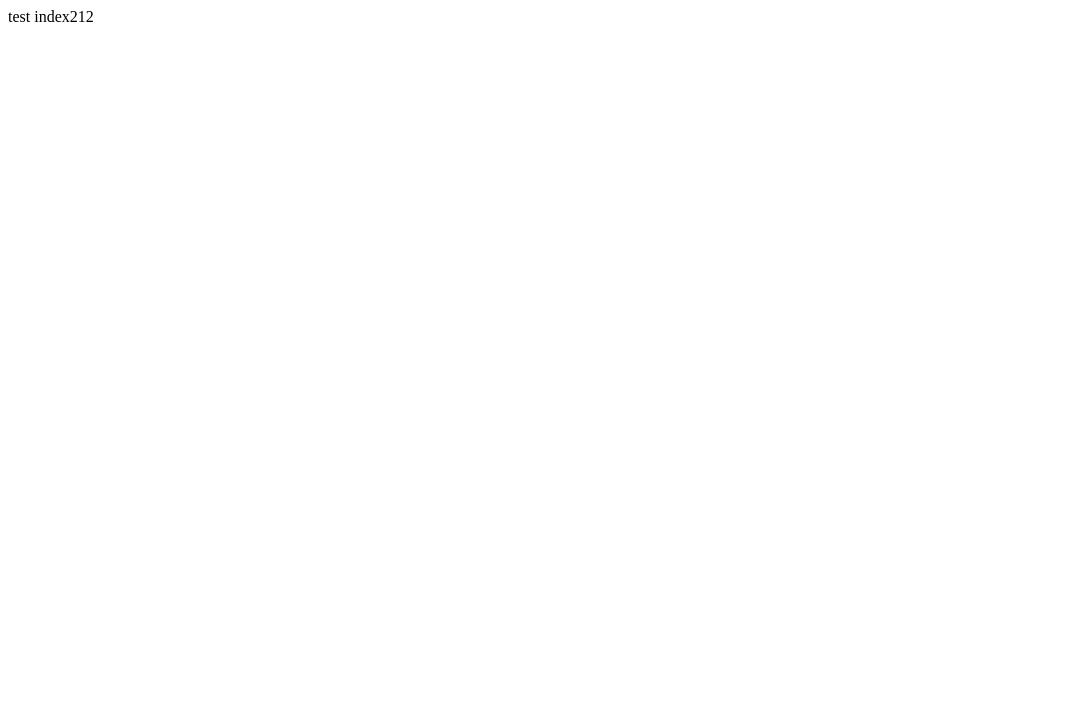
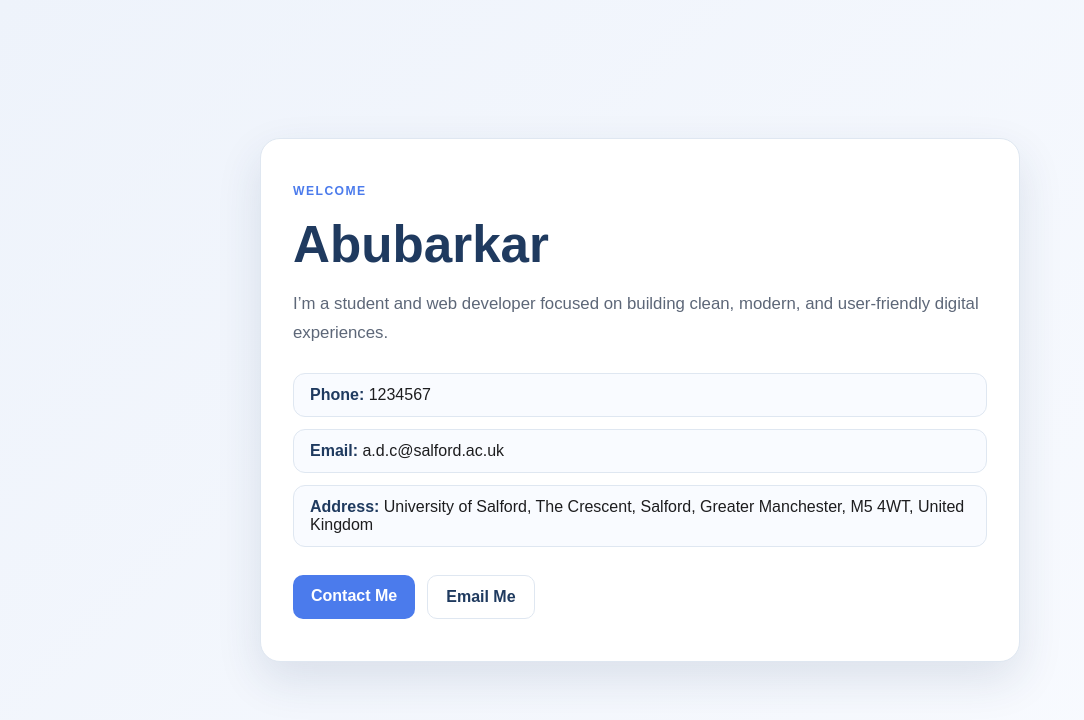
Before and after one commit to Nainna04/wad_1st, a plain HTML site: page index.html in a window 1280 px wide. Shown: the whole page, without its empty margins (0-1084 px from the left). Drawn offline with Linux system fonts and the light colour scheme.

Commit message:
update index and contact

```diff
--- a/index.html
+++ b/index.html
@@ -1 +1,128 @@
-test index212
+<!DOCTYPE html>
+<html lang="en">
+  <head>
+    <meta charset="UTF-8" />
+    <meta name="viewport" content="width=device-width, initial-scale=1.0" />
+    <title>Abubarkar | Home</title>
+    <style>
+      :root {
+        --bg: #f4f7fb;
+        --card: #ffffff;
+        --primary: #1f3a5f;
+        --secondary: #4b7bec;
+        --text: #1d1d1f;
+        --muted: #5d6778;
+        --border: #dfe7f1;
+      }
+
+      * { box-sizing: border-box; }
+
+      body {
+        margin: 0;
+        font-family: Arial, Helvetica, sans-serif;
+        background: linear-gradient(135deg, #eef3fb, #f9fbff);
+        color: var(--text);
+        min-height: 100vh;
+        display: grid;
+        place-items: center;
+      }
+
+      .card {
+        width: min(90vw, 760px);
+        background: var(--card);
+        border: 1px solid var(--border);
+        border-radius: 20px;
+        box-shadow: 0 18px 45px rgba(31, 58, 95, 0.12);
+        padding: 42px 32px;
+      }
+
+      .tag {
+        display: inline-block;
+        font-size: 0.76rem;
+        letter-spacing: 0.12em;
+        text-transform: uppercase;
+        color: var(--secondary);
+        font-weight: 700;
+      }
+
+      h1 {
+        margin: 16px 0 10px;
+        font-size: clamp(2.2rem, 4vw, 3.4rem);
+        color: var(--primary);
+      }
+
+      p {
+        color: var(--muted);
+        font-size: 1.05rem;
+        line-height: 1.7;
+      }
+
+      .details {
+        margin-top: 26px;
+        display: grid;
+        gap: 12px;
+      }
+
+      .row {
+        padding: 12px 16px;
+        border: 1px solid var(--border);
+        border-radius: 12px;
+        background: #f9fbff;
+      }
+
+      .row strong {
+        color: var(--primary);
+      }
+
+      .actions {
+        margin-top: 28px;
+        display: flex;
+        flex-wrap: wrap;
+        gap: 12px;
+      }
+
+      .btn {
+        text-decoration: none;
+        padding: 12px 18px;
+        border-radius: 10px;
+        font-weight: 700;
+        transition: 0.2s ease;
+      }
+
+      .btn.primary {
+        background: var(--secondary);
+        color: white;
+      }
+
+      .btn.secondary {
+        background: transparent;
+        color: var(--primary);
+        border: 1px solid var(--border);
+      }
+
+      .btn:hover {
+        opacity: 0.9;
+      }
+    </style>
+  </head>
+  <body>
+    <main class="card">
+      <div class="tag">Welcome</div>
+      <h1>Abubarkar</h1>
+      <p>
+        I’m a student and web developer focused on building clean, modern, and user-friendly digital experiences.
+      </p>
+
+      <div class="details">
+        <div class="row"><strong>Phone:</strong> 1234567</div>
+        <div class="row"><strong>Email:</strong> a.d.c@salford.ac.uk</div>
+        <div class="row"><strong>Address:</strong> University of Salford, The Crescent, Salford, Greater Manchester, M5 4WT, United Kingdom</div>
+      </div>
+
+      <div class="actions">
+        <a class="btn primary" href="contact.html">Contact Me</a>
+        <a class="btn secondary" href="mailto:a.d.c@salford.ac.uk">Email Me</a>
+      </div>
+    </main>
+  </body>
+</html>
```
Also changed, not shown: contact.html (added, +119 -0 lines).
